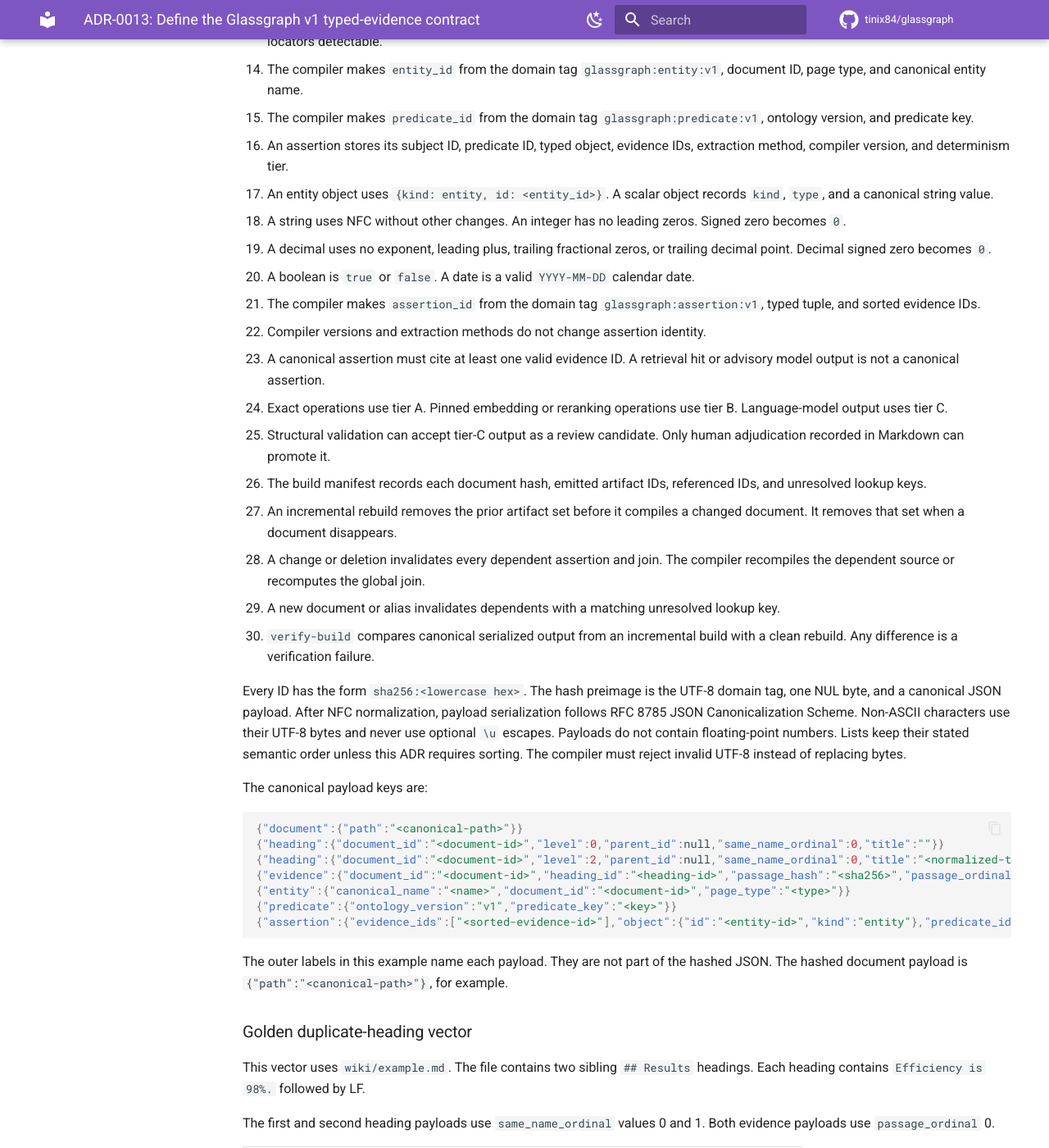
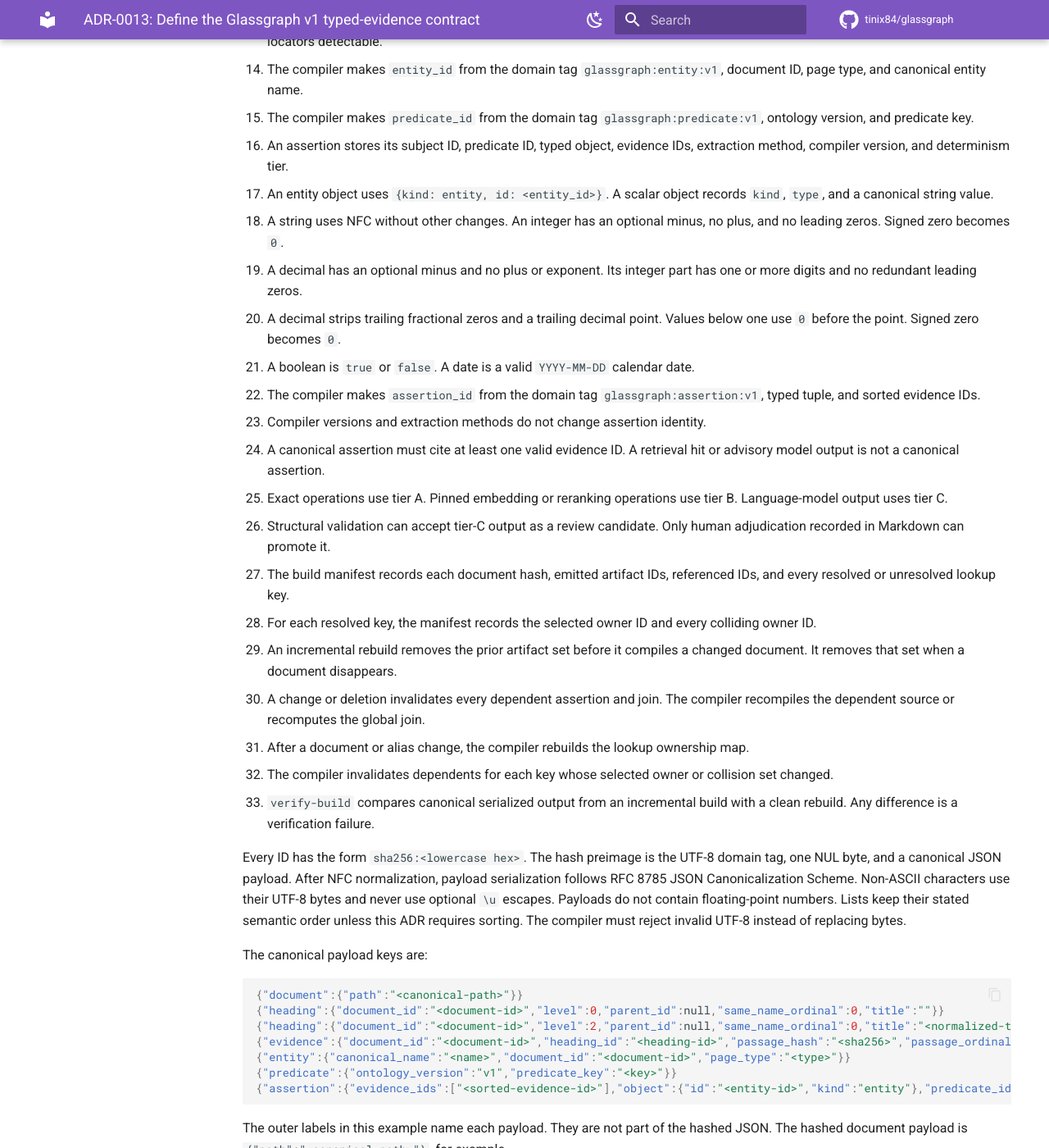
Before and after one commit to tinix84/glassgraph, an MkDocs documentation site: the page built from docs/adr/ADR-0013-v1-typed-evidence-contract.md, in a window 1280 px wide and 1400 px high, scrolled down 1240 px. Shown: the whole window at 82% size. Built offline with MkDocs 1.6.1 and Material for MkDocs 9.7.7, drawn with Linux system fonts in a browser that asks for light colours; comment, search, counter and statistics services are not loaded; some of the changed text lies outside the part shown.

Commit message:
docs(review): finalize M0 canonicalization
Canonicalize numeric scalars and invalidate all dependents when alias ownership changes.

Refs: #15

```diff
--- a/docs/adr/ADR-0013-v1-typed-evidence-contract.md
+++ b/docs/adr/ADR-0013-v1-typed-evidence-contract.md
@@ -32,19 +32,22 @@ Glassgraph v1 uses the following canonical forms:
 15. The compiler makes `predicate_id` from the domain tag `glassgraph:predicate:v1`, ontology version, and predicate key.
 16. An assertion stores its subject ID, predicate ID, typed object, evidence IDs, extraction method, compiler version, and determinism tier.
 17. An entity object uses `{kind: entity, id: <entity_id>}`. A scalar object records `kind`, `type`, and a canonical string value.
-18. A string uses NFC without other changes. An integer has no leading zeros. Signed zero becomes `0`.
-19. A decimal uses no exponent, leading plus, trailing fractional zeros, or trailing decimal point. Decimal signed zero becomes `0`.
-20. A boolean is `true` or `false`. A date is a valid `YYYY-MM-DD` calendar date.
-21. The compiler makes `assertion_id` from the domain tag `glassgraph:assertion:v1`, typed tuple, and sorted evidence IDs.
-22. Compiler versions and extraction methods do not change assertion identity.
-23. A canonical assertion must cite at least one valid evidence ID. A retrieval hit or advisory model output is not a canonical assertion.
-24. Exact operations use tier A. Pinned embedding or reranking operations use tier B. Language-model output uses tier C.
-25. Structural validation can accept tier-C output as a review candidate. Only human adjudication recorded in Markdown can promote it.
-26. The build manifest records each document hash, emitted artifact IDs, referenced IDs, and unresolved lookup keys.
-27. An incremental rebuild removes the prior artifact set before it compiles a changed document. It removes that set when a document disappears.
-28. A change or deletion invalidates every dependent assertion and join. The compiler recompiles the dependent source or recomputes the global join.
-29. A new document or alias invalidates dependents with a matching unresolved lookup key.
-30. `verify-build` compares canonical serialized output from an incremental build with a clean rebuild. Any difference is a verification failure.
+18. A string uses NFC without other changes. An integer has an optional minus, no plus, and no leading zeros. Signed zero becomes `0`.
+19. A decimal has an optional minus and no plus or exponent. Its integer part has one or more digits and no redundant leading zeros.
+20. A decimal strips trailing fractional zeros and a trailing decimal point. Values below one use `0` before the point. Signed zero becomes `0`.
+21. A boolean is `true` or `false`. A date is a valid `YYYY-MM-DD` calendar date.
+22. The compiler makes `assertion_id` from the domain tag `glassgraph:assertion:v1`, typed tuple, and sorted evidence IDs.
+23. Compiler versions and extraction methods do not change assertion identity.
+24. A canonical assertion must cite at least one valid evidence ID. A retrieval hit or advisory model output is not a canonical assertion.
+25. Exact operations use tier A. Pinned embedding or reranking operations use tier B. Language-model output uses tier C.
+26. Structural validation can accept tier-C output as a review candidate. Only human adjudication recorded in Markdown can promote it.
+27. The build manifest records each document hash, emitted artifact IDs, referenced IDs, and every resolved or unresolved lookup key.
+28. For each resolved key, the manifest records the selected owner ID and every colliding owner ID.
+29. An incremental rebuild removes the prior artifact set before it compiles a changed document. It removes that set when a document disappears.
+30. A change or deletion invalidates every dependent assertion and join. The compiler recompiles the dependent source or recomputes the global join.
+31. After a document or alias change, the compiler rebuilds the lookup ownership map.
+32. The compiler invalidates dependents for each key whose selected owner or collision set changed.
+33. `verify-build` compares canonical serialized output from an incremental build with a clean rebuild. Any difference is a verification failure.
 
 Every ID has the form `sha256:<lowercase hex>`. The hash preimage is the UTF-8 domain tag, one NUL byte, and a canonical JSON payload. After NFC normalization, payload serialization follows RFC 8785 JSON Canonicalization Scheme. Non-ASCII characters use their UTF-8 bytes and never use optional `\u` escapes. Payloads do not contain floating-point numbers. Lists keep their stated semantic order unless this ADR requires sorting. The compiler must reject invalid UTF-8 instead of replacing bytes.
 
@@ -89,7 +92,7 @@ The frontmatter line `vendor: "[[Tesla]]"` followed by LF has passage hash `sha2
 
 The product entity `Example` has ID `sha256:005978a8226640847ab6bc98006031511f54b2970455fba0531147565bec1f33`. Predicate `achieves_spec` has ID `sha256:c4fe157c9cd173e63c5e0f92ca20e8094a133e170cd385fd86263a3bac6bd9b6`.
 
-The decimal inputs `0.980`, `+0.98`, and `0.9800` normalize to scalar value `0.98`. With evidence ID `sha256:4b7cfa3b09c93f27bbb18d7fdf420a7d052f1c61be08fc51f798ce72d348d34c`, the scalar assertion ID is `sha256:4661ffcdae95024490714d5f3b9d18435d0689166bf767e59ea5061b89c6e626`.
+The decimal inputs `0.980`, `+0.98`, `00.9800`, and `.98` normalize to scalar value `0.98`. Integer inputs `+001`, `01`, and `1` normalize to `1`. With evidence ID `sha256:4b7cfa3b09c93f27bbb18d7fdf420a7d052f1c61be08fc51f798ce72d348d34c`, the decimal assertion ID is `sha256:4661ffcdae95024490714d5f3b9d18435d0689166bf767e59ea5061b89c6e626`.
 
 The public M1 fixture must implement all golden vectors in this ADR.
 
```
